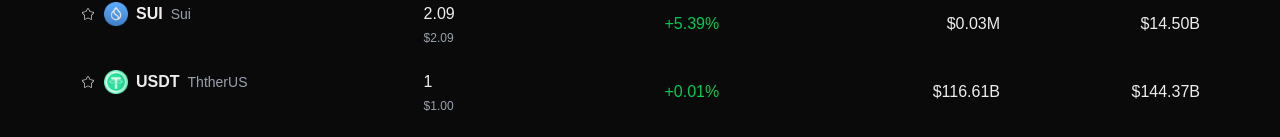
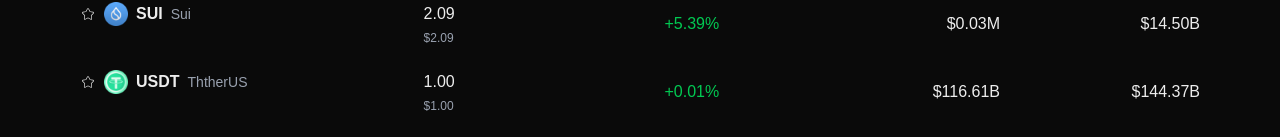
Before and after one commit to heidi3115/smashfi-frontend, a Next.js app: page /coin-list in a window 1280 px wide. Shown: the part 814-951 px from the top of the page. Built offline with nearby package versions, Linux system fonts and the light colour scheme.

Commit message:
fix: toast 배경 색 & 텍스트 색상 변경

```diff
--- a/app/components/ui/CoinListRow.tsx
+++ b/app/components/ui/CoinListRow.tsx
@@ -36,7 +36,7 @@
             </td>
             <td>
                 <div className="flex flex-col gap-1">
-                    <span>{formatPrice(coin.price.toFixed(2))}</span>
+                    <span>{formatPrice(coin.price)}</span>
                     <span className="text-gray-400 text-xs">{formatNumber(coin.price)}</span>
                 </div>
             </td>
--- a/app/layout.tsx
+++ b/app/layout.tsx
@@ -29,7 +29,16 @@
         className={`${geistSans.variable} ${geistMono.variable} antialiased`}
       >
         {children}
-      <Toaster position="top-center" reverseOrder={false} />
+      <Toaster
+          position="top-center"
+          toastOptions={{
+              style: {
+                  background: '#333',
+                  color: "#fff"
+              }
+          }}
+          reverseOrder={false}
+      />
       </body>
     </html>
   );
--- a/utils/commonUtils.ts
+++ b/utils/commonUtils.ts
@@ -13,5 +13,9 @@
     const numVal = Number(num);
 
     if(isNaN(numVal)) return "-";
-    return numVal.toLocaleString();
+
+    return numVal.toLocaleString(undefined, {
+        minimumFractionDigits: 2,
+        maximumFractionDigits: 2,
+    })
 }
```
